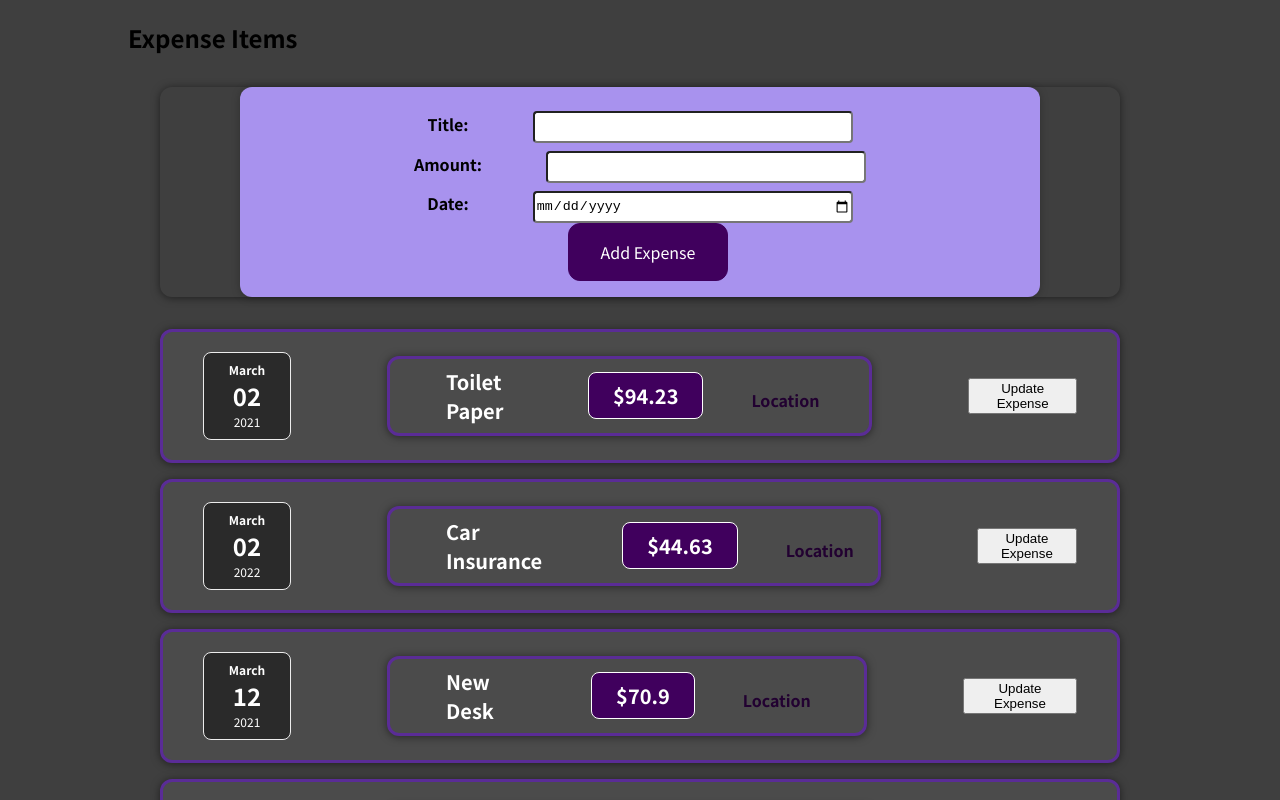
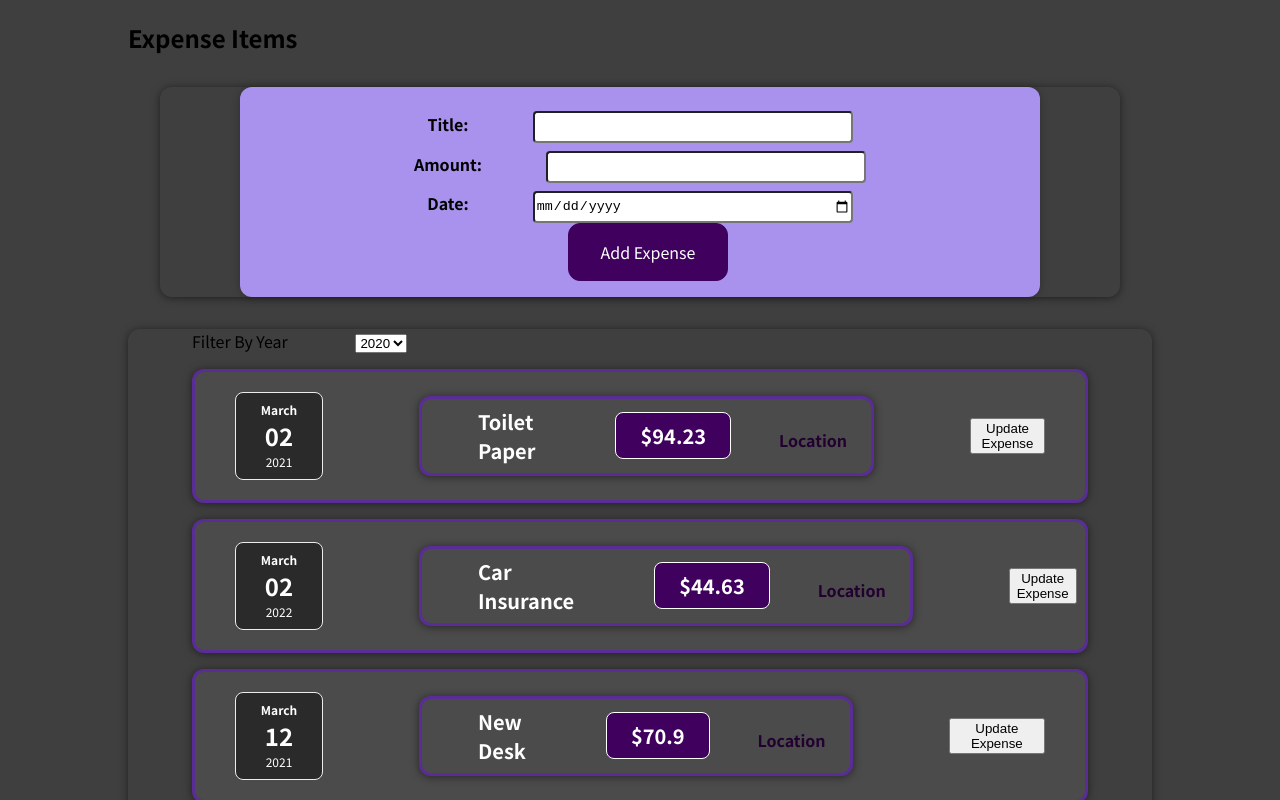
Before and after one commit to saidulixlam/ExpenseReact, a React (Create React App) app in the folder 01-starting-setup/: page / in a window 1280 px wide. Shown: the top 800 px of the page. Built offline with nearby package versions, Linux system fonts and the light colour scheme.

Commit message:
Adding filter feature

```diff
--- a/01-starting-setup/src/App.js
+++ b/01-starting-setup/src/App.js
@@ -2,6 +2,8 @@ import ExpenseItem from "./components/Expenses/ExpenseItem";
 // import ExpenseForm from "./components/InputExpense/ExpenseForm";
 import NewExpense from "./components/InputExpense/NewExpense";
 import { useState } from "react";
+import Card from "./components/UI/Card";
+import ExpensesFilter from "./components/Expenses/ExpensesFilter";
 
 function App() {
   const dummy_items = [
@@ -11,21 +13,29 @@ function App() {
     { id: 'e4', title: 'Toilet Paper', amount: 104.93, date: new Date(2020, 9, 12), location: 'Location' }
   ]
   const [items,setExpenses]=useState(dummy_items);
+  const [filteredYear,setFilteredYear]=useState('2020');
 
   function newExpenseAdder(expense) {
     setExpenses((prev)=>{
       return [expense,...prev]
     })
   };
+  const filterFunction = (selectedYear)=>{
+    setFilteredYear(selectedYear);
+  }
   return (
     <div>
       <h2>Expense Items </h2>
+
       <NewExpense onAddexpense={newExpenseAdder}/>
+      <Card>
+        <ExpensesFilter onChangeFilter={filterFunction} selected={filteredYear}/>
       {items.map((item)=>(
         <ExpenseItem
         expense={item}
       />
       ))}
+      </Card>
     </div>
   );
 }
--- /dev/null
+++ b/01-starting-setup/src/components/Expenses/ExpensesFilter.js
@@ -0,0 +1,18 @@
+const ExpensesFilter = (props) => {
+    function dropdownFunction(e) {
+        props.onChangeFilter(e.target.value);
+    }
+    return (
+        <div className="expense-filter">
+            <label htmlFor="">Filter By Year </label>
+            <select value={props.selected} onChange={dropdownFunction}>
+            <option value="2020">2020</option>
+                <option value="2021">2021</option>
+                <option value="2022">2022</option>
+                <option value="2023">2023</option>
+            </select>
+        </div>
+     );
+}
+
+export default ExpensesFilter;
```
Also changed, not shown: 01-starting-setup/src/components/Expenses/ExpensesFilter.css (added).
